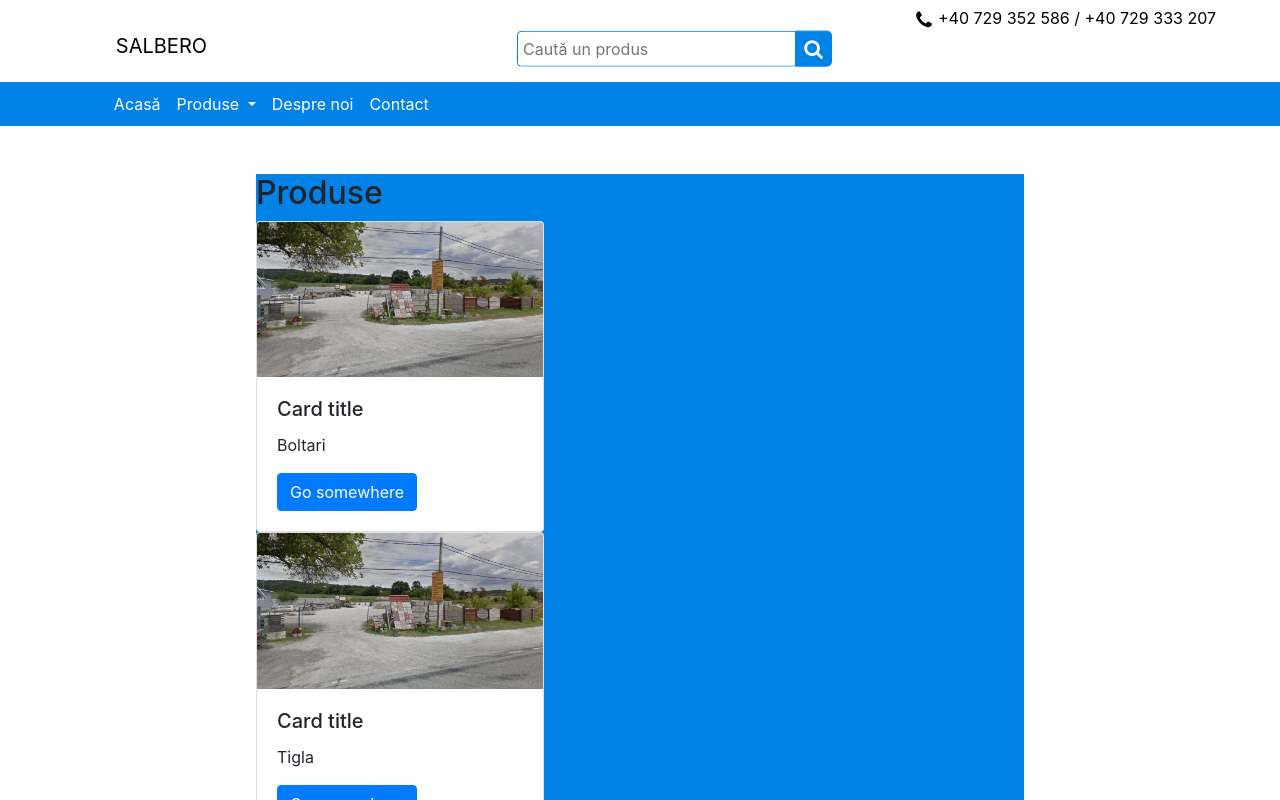
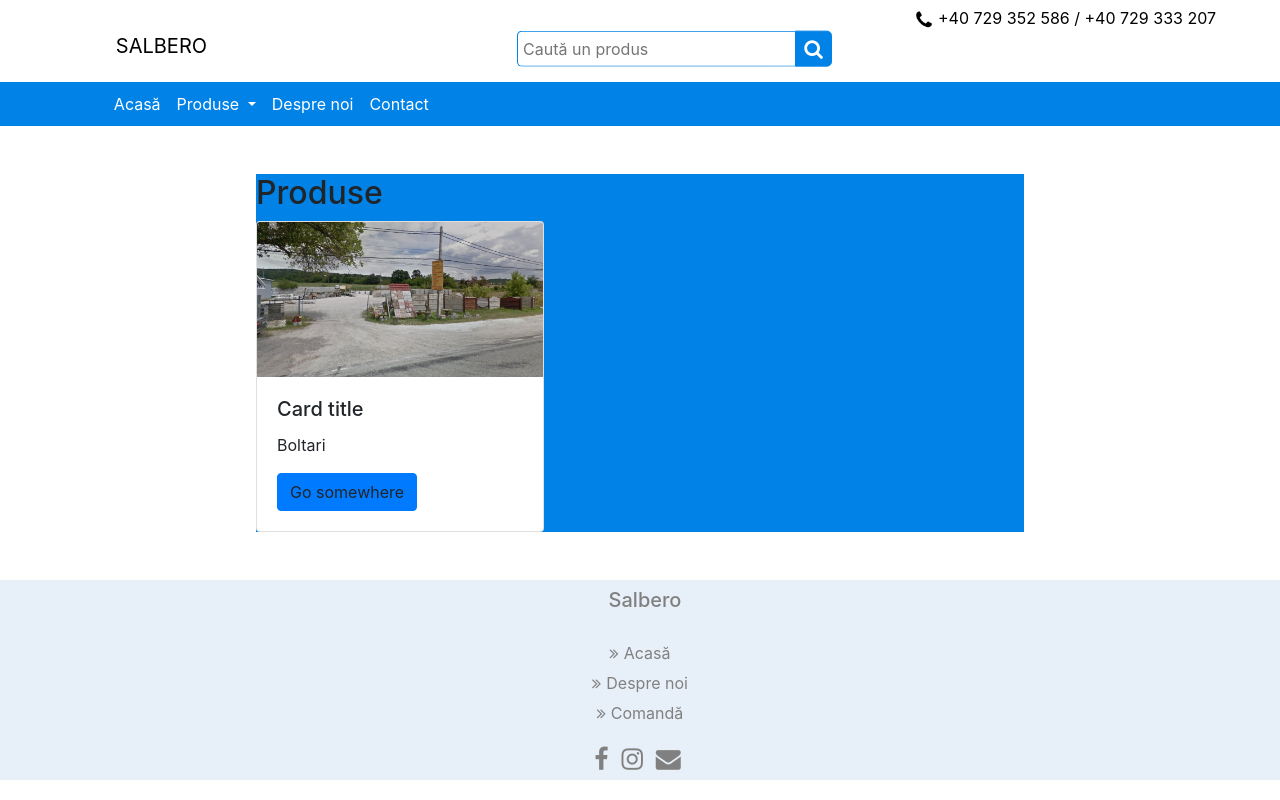
Before and after one commit to razvanmogosanu/Salbero, an Angular app: page /produse in a window 1280 px wide. Shown: the top 800 px of the page. Built offline with nearby package versions, Linux system fonts and the light colour scheme.

Commit message:
Item changes. Products' list

```diff
--- a/src/app/SharedService.ts
+++ b/src/app/SharedService.ts
@@ -1,10 +1,12 @@
 import {Injectable} from '@angular/core';
+import {Produs} from './structura_produs';
 
 @Injectable({
     providedIn: 'root'
 })
 export class SharedService {
     link = String();
+    item;
     constructor() { }
 
     setLink(link) {
@@ -14,4 +16,10 @@ export class SharedService {
     getLink(){
         return this.link;
     }
+    setItem(produs: Produs) {
+        this.item = produs;
+    }
+    getItem() {
+        return this.item;
+    }
 }
--- a/src/app/components/item/item.component.html
+++ b/src/app/components/item/item.component.html
@@ -10,6 +10,7 @@
 <body>
     <div style="margin-left: 20%; margin-right: 50%">
         <img src="{{selectedImage}}" alt="selectedImg">
+        <p>{{description}}</p>
     </div>
     <div style=" margin-left: 17%;">
         <div *ngFor="let img of images"
--- a/src/app/components/item/item.component.ts
+++ b/src/app/components/item/item.component.ts
@@ -1,4 +1,6 @@
 import { Component, OnInit } from '@angular/core';
+import {Produs} from '../../structura_produs';
+import {SharedService} from '../../SharedService';
 
 @Component({
   selector: 'app-item',
@@ -6,14 +8,14 @@ import { Component, OnInit } from '@angular/core';
   styleUrls: ['./item.component.css']
 })
 export class ItemComponent implements OnInit {
-  images = ['../../../assets/sediu.png', '../../../assets/unnamed.jpg', '../../../assets/unamed2.jpg'];
+  item: Produs = this.service.getItem();
+  images = this.item.urlImage;
+  description = this.item.description;
   selectedImage = this.images[0];
-  constructor() { }
+  constructor(public service: SharedService) { }
   ngOnInit(): void {
   }
-
   onSelect(img) {
     this.selectedImage = img;
   }
-
 }
--- a/src/app/components/produse/produse.component.html
+++ b/src/app/components/produse/produse.component.html
@@ -1,11 +1,11 @@
 <div style="margin-left: 20%; margin-right: 20%; background-color: #0082E6">
     <h2>Produse</h2>
     <div *ngFor="let Produs of produse" class="card" style="width: 18rem;">
-        <img class="card-img-top" src="{{Produs.urlImage}}" alt="Card image cap">
+        <img class="card-img-top" src="{{Produs.urlImage[0]}}" alt="Card image cap">
         <div class="card-body">
             <h5 class="card-title">Card title</h5>
             <p class="card-text">{{Produs.name}}</p>
-            <a href="#" class="btn btn-primary">Go somewhere</a>
+            <a (click)="goItem(Produs)" class="btn btn-primary">Go somewhere</a>
         </div>
     </div>
 </div>
--- a/src/app/components/produse/produse.component.ts
+++ b/src/app/components/produse/produse.component.ts
@@ -1,7 +1,8 @@
 import { Component, OnInit } from '@angular/core';
 import {SharedService} from '../../SharedService';
-import { Produs } from 'src/app/structura_produs'
+import { Produs } from 'src/app/structura_produs';
 import { listaProduse } from 'src/app/lista_produse';
+import {Router} from '@angular/router';
 
 @Component({
 selector: 'app-produse',
@@ -9,11 +10,16 @@ templateUrl: './produse.component.html',
 styleUrls: ['./produse.component.css']
 })
 export class ProduseComponent implements OnInit {
-constructor(private service: SharedService) { }
+constructor(private service: SharedService,
+            private router: Router) { }
     produse = listaProduse;
     ngOnInit(): void {
       }
     getTheme(){
         return this.service.getLink();
     }
+    goItem(produs: Produs) {
+        this.router.navigateByUrl('item');
+        this.service.setItem(produs);
     }
+}
--- a/src/app/lista_produse.ts
+++ b/src/app/lista_produse.ts
@@ -1,14 +1,6 @@
 import { Produs } from './structura_produs';
 
 export const listaProduse: Produs[] = [
-    { urlImage: '../../../assets/sediu.png', name: 'Boltari' },
-    { urlImage: '../../../assets/sediu.png', name: 'Tigla' },
-    { urlImage: '../../../assets/sediu.png', name: 'Caciuli' },
-    { urlImage: '../../../assets/sediu.png', name: 'Pavele' },
-    { urlImage: '../../../assets/sediu.png', name: 'Garduri' },
-    { urlImage: '../../../assets/sediu.png', name: 'Olane' },
-    { urlImage: '../../../assets/sediu.png', name: 'Jardiniere' },
-    { urlImage: '../../../assets/sediu.png', name: 'Borduri' },
-    { urlImage: '../../../assets/sediu.png', name: 'Coame' },
-    { urlImage: '../../../assets/sediu.png', name: 'Piatra decorativa' }
+    // tslint:disable-next-line:max-line-length
+    { urlImage: ['../../../assets/sediu.png', '../../../assets/unnamed.jpg', '../../../assets/unamed2.jpg'], description: 'descriere',  name: 'Boltari', details: 'detalii' },
 ];
--- a/src/app/structura_produs.ts
+++ b/src/app/structura_produs.ts
@@ -1,4 +1,6 @@
 export interface Produs {
-    urlImage: string;
+    urlImage: string[];
     name: string;
+    description: string;
+    details: string;
 }
```
Lines whose indentation alone changed are shown as unchanged.
